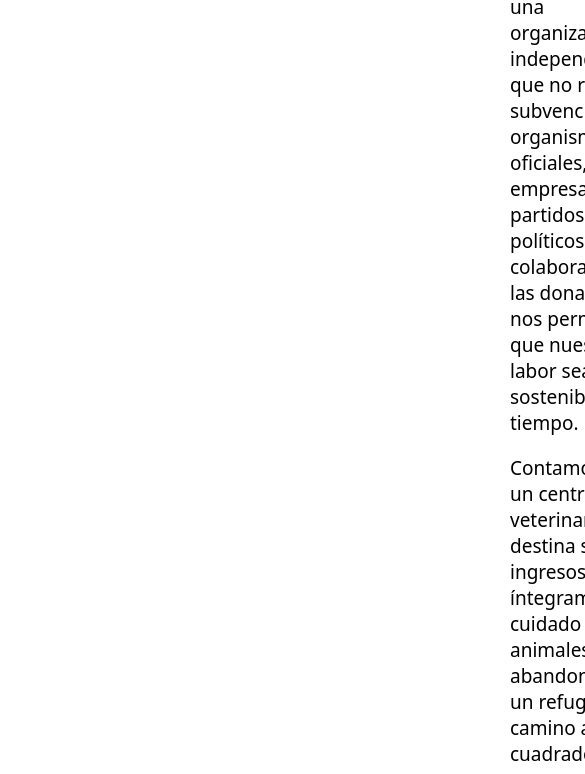
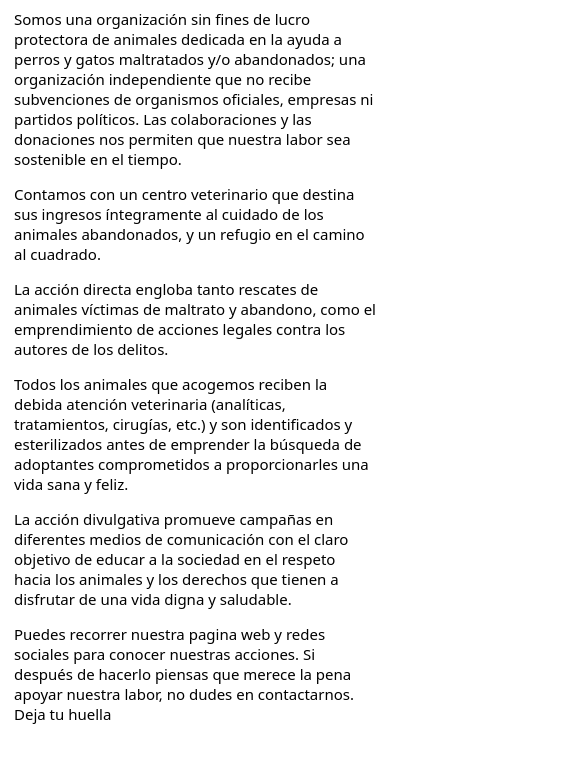
Before and after one commit to Ghisbe/refugio-huellitas, a plain HTML site: page HTML/paginas/pagina1.html in a window 390 px wide. Shown: the part 549-1323 px from the top of the page, 585 px wide, since content can reach past the window. Drawn offline with Linux system fonts and the light colour scheme.

Commit message:
modificaciones en responsive pag nosotros

```diff
--- a/HTML/css/style.css
+++ b/HTML/css/style.css
@@ -95,6 +95,7 @@ header {
 	70% {margin-left: -200%;}
 }
 
+/* css de pag nosotros comienza */
 .contenido-nosotros {
 	width: 100%;
 	margin-left: auto;
@@ -132,6 +133,31 @@ header {
 	justify-content: center;
 }
 
+@media (max-width: 768px) {
+    .contenido-nosotros {
+      flex-direction: column;
+      align-items: center;
+    }
+
+    .imagen-nosotros {
+      padding: 0;
+      margin-bottom: 1rem;
+    }
+
+    .articulo {
+      text-align: left;
+    }
+
+    .titulo-articulo {
+        text-align: center;
+    }
+    .p_nosotros {
+    font-size: 15px;
+    }
+}
+/* css de pag nosotros termina */
+
+/* css pag contacto empieza */
 .contenedor-form {
     display: flex;
     flex-wrap: wrap;
@@ -140,6 +166,7 @@ header {
     justify-content: center;
 
 }
+
 .contenedor-links {
     margin: 10px;
     width: 30%;
@@ -157,6 +184,7 @@ header {
     align-items: center;
 
 }
+
 .contenedor-form p {
     font-size: 17px;
     line-height: 1.6;
@@ -173,11 +201,13 @@ header {
     color:#1b1818;
     font-weight: 700;
 }
+
 .contenedor-form a i {
     color:#e9693b;
     margin-right: 10px;
 
 }
+
 .contenedor-form form {
     display: flex;
 	padding: 10px;
@@ -185,11 +215,11 @@ header {
     margin-top: 60px;
     color:#624034;
 }
+
 .contenedor-form label {
     padding: 5px;
     font-size: 18px;
 }
-
 
 .contenedor-form textarea {
     padding: 20px;
@@ -208,9 +238,11 @@ header {
     cursor: pointer;
     transition: all 300ms ease;
 }
+
 .contenedor-form .boton:hover{
     background: #efddbc;
 }
+/* css pag contacto fin */
 
 footer {
 	width: 100%;
```
